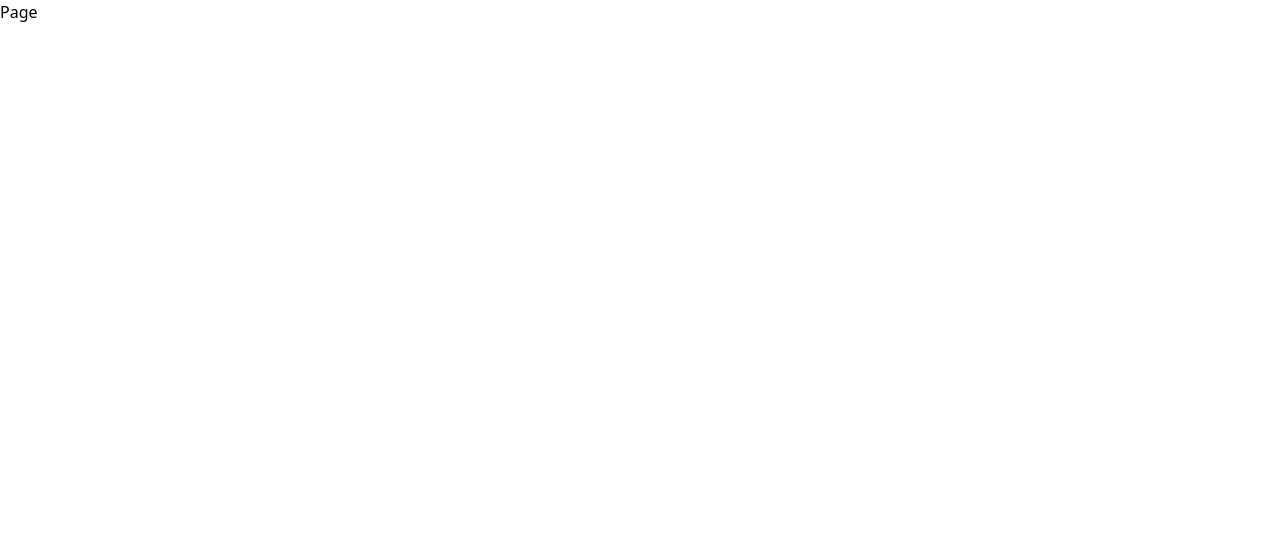
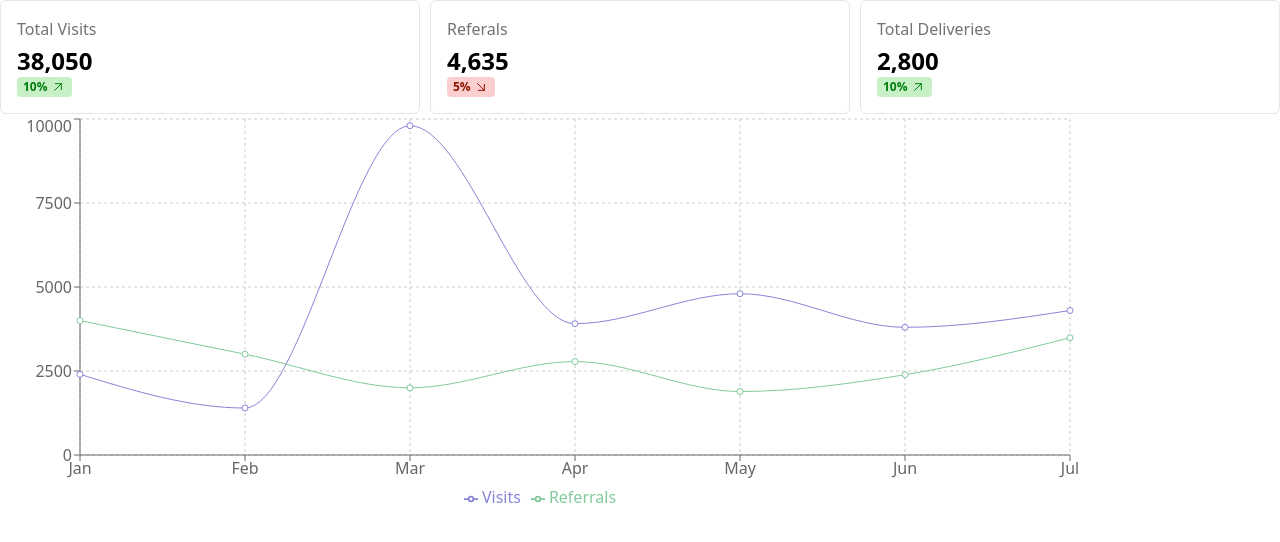
Before and after one commit to dzzirima/ksibanda_final, a Next.js app: page / in a window 1280 px wide. Shown: the top 542 px of the page. Built offline with nearby package versions, Linux system fonts and the light colour scheme.

Commit message:
feat: working on doctor page

```diff
--- a/package.json
+++ b/package.json
@@ -17,6 +17,7 @@
     "next": "15.1.7",
     "react": "^19.0.0",
     "react-dom": "^19.0.0",
+    "recharts": "^2.15.1",
     "rsuite": "^5.77.1",
     "zod": "^3.24.2"
   },
--- a/src/app/dashboard/ui/Center/CreateCenterForm.tsx
+++ b/src/app/dashboard/ui/Center/CreateCenterForm.tsx
@@ -13,7 +13,7 @@ export default function CreateCenterForm() {
 
   return (
     <form action={dispatch}>
-      <div className="flex flex-col justify-start mt-5 sm:mx-auto sm:w-full sm:max-w-sm gap-1">
+      <div className="flex flex-col justify-start mt-5 sm:mx-auto sm:w-full sm:max-w-full gap-1">
 
         <Typography variant="h5" className="text-center"> Add New Center</Typography>
 
--- a/src/app/dashboard/ui/Users/CreateUserForm.tsx
+++ b/src/app/dashboard/ui/Users/CreateUserForm.tsx
@@ -13,7 +13,7 @@ export default function CreateUserForm() {
 
   return (
     <form action={dispatch}>
-      <div className="flex flex-col justify-start mt-5 sm:mx-auto sm:w-full sm:max-w-sm gap-1">
+      <div className="flex flex-col justify-start mt-5 sm:mx-auto sm:w-full sm:max-w-full gap-1">
 
         <Typography variant="h5" className="text-center"> Add New User</Typography>
 
--- /dev/null
+++ b/src/app/dashboard/ui/dashboard/BottomAnalysis.tsx
@@ -0,0 +1,73 @@
+"use client"
+
+import { CartesianGrid, Legend, Line, LineChart, XAxis, YAxis } from "recharts";
+import { Tooltip } from "rsuite";
+
+export default function TopAnalyis() {
+
+    const data = [
+        {
+          "name": "Jan",
+          "Referrals": 4000,
+          "Visits": 2400,
+          "amt": 2400
+        },
+        {
+          "name": "Feb",
+          "Referrals": 3000,
+          "Visits": 1398,
+          "amt": 2210
+        },
+        {
+          "name": "Mar",
+          "Referrals": 2000,
+          "Visits": 9800,
+          "amt": 2290
+        },
+        {
+          "name": "Apr",
+          "Referrals": 2780,
+          "Visits": 3908,
+          "amt": 2000
+        },
+        {
+          "name": "May",
+          "Referrals": 1890,
+          "Visits": 4800,
+          "amt": 2181
+        },
+        {
+          "name": "Jun",
+          "Referrals": 2390,
+          "Visits": 3800,
+          "amt": 2500
+        },
+        {
+          "name": "Jul",
+          "Referrals": 3490,
+          "Visits": 4300,
+          "amt": 2100
+        }
+      ]
+  return (
+    <div className="mt-4">
+      <div className=" min-h-44">
+        <LineChart
+          width={1100}
+          height={400}
+          data={data}
+          margin={{ top: 5, right: 30, left: 20, bottom: 5 }}
+        >
+          <CartesianGrid strokeDasharray="3 3" />
+          <XAxis dataKey="name" />
+          <YAxis />
+          <Tooltip />
+          <Legend />
+          <Line type="monotone" dataKey="Visits" stroke="#8884d8" />
+          <Line type="monotone" dataKey="Referrals" stroke="#82ca9d" />
+
+        </LineChart>
+      </div>
+    </div>
+  );
+}
--- /dev/null
+++ b/src/app/dashboard/ui/dashboard/TopAnalysis.tsx
@@ -0,0 +1,46 @@
+"use client";
+
+import { Progress, HStack, VStack } from "rsuite";
+import "rsuite/Stat/styles/index.css";
+import "rsuite/StatGroup/styles/index.css";
+
+import Stat from "rsuite/Stat";
+import StatGroup from "rsuite/StatGroup";
+
+import React from "react";
+
+export default function TopAnalyis() {
+  return (
+    <div>
+
+      <div className="">
+        <StatGroup columns={3} spacing={10}>
+          <Stat bordered>
+            <Stat.Label>Total Visits</Stat.Label>
+            <HStack spacing={10}>
+              <Stat.Value>38,050</Stat.Value>
+              <Stat.Trend>10%</Stat.Trend>
+            </HStack>
+          </Stat>
+
+          <Stat bordered>
+            <Stat.Label>Referals</Stat.Label>
+            <HStack spacing={10}>
+              <Stat.Value>4,635</Stat.Value>
+              <Stat.Trend indicator="down">5%</Stat.Trend>
+            </HStack>
+          </Stat>
+
+          <Stat bordered>
+            <Stat.Label>Total Deliveries</Stat.Label>
+            <HStack spacing={10}>
+              <Stat.Value>2,800</Stat.Value>
+              <Stat.Trend>10%</Stat.Trend>
+            </HStack>
+          </Stat>
+
+        </StatGroup>
+      </div>
+    </div>
+  );
+}
--- a/src/app/dashboard/ui/referral/ReferralForm.tsx
+++ b/src/app/dashboard/ui/referral/ReferralForm.tsx
@@ -22,7 +22,7 @@ export default function ReferralForm() {
 
   return (
     <form action={dispatch} className="m-4">
-      <div className="flex flex-col justify-start mt-5 sm:mx-auto sm:w-full sm:max-w-sm gap-1">
+      <div className="flex flex-col justify-start mt-5 sm:mx-auto sm:w-full sm:max-w-full gap-1">
         <Typography variant="h5" className="text-center">
           {" "}
           New Referal
--- a/src/app/page.tsx
+++ b/src/app/page.tsx
@@ -1,7 +1,15 @@
-export default function Page() {
+import TopAnalyis from "@/app/dashboard/ui/dashboard/TopAnalysis";
+import BottomAnalysis from "@/app/dashboard/ui/dashboard/BottomAnalysis";
+
+export default function HomePage() {
   return (
-    <div>
-      <h1>Page</h1>
+    <div className="flex flex-col p-3">
+      <div className="">
+        <TopAnalyis/>
+      </div>
+      <div className="">
+        <BottomAnalysis />
+      </div>
     </div>
-  )
-   }
+  );
+}
```
Also changed, not shown: src/app/dashboard/admin/users/create/page.tsx (added, +11 -0 lines), src/app/dashboard/page.tsx (+13 -6 lines), 1 other file (tests, documents, lock files or other folders).
